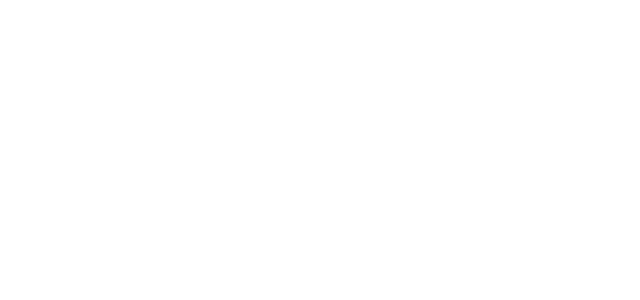
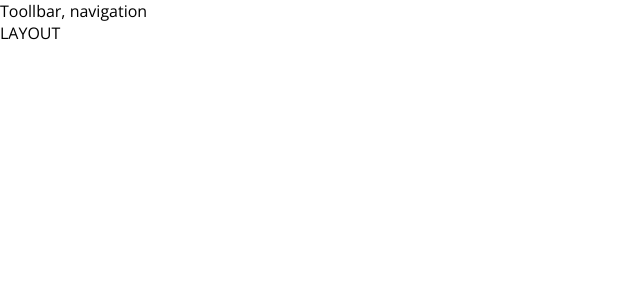
Before and after one commit to sheetal1403/React-Food-ordering-app, a React app: page / in a window 1280 px wide. Shown: the top 300 px of the page, without its empty margins (0-640 px from the left). Built offline with nearby package versions, Linux system fonts and the light colour scheme.

Commit message:
add the basic layout and components

```diff
--- a/src/App.js
+++ b/src/App.js
@@ -1,11 +1,11 @@
 import React from 'react';
-
+import Layout from '../src/components/Layout/Layout';
 
 
 function App() {
   return (
     <div>
-
+      <Layout>  LAYOUT</Layout>
     </div>
   );
 }
--- /dev/null
+++ b/src/components/Layout/Layout.js
@@ -0,0 +1,15 @@
+import React from 'react';
+import Aux from '../../hoc/Auxillary/Auxillary';
+
+const layout = (props) => {
+    return (
+        <Aux>
+            <div>Toollbar, navigation</div>
+            <main>
+                {props.children}
+            </main>
+        </Aux>
+    )
+}
+
+export default layout;
--- /dev/null
+++ b/src/hoc/Auxillary/Auxillary.js
@@ -0,0 +1,3 @@
+const Aux = (props) => props.children;
+
+export default Aux;
--- a/src/index.css
+++ b/src/index.css
@@ -1,8 +1,9 @@
 body {
   margin: 0;
-  font-family: -apple-system, BlinkMacSystemFont, 'Segoe UI', 'Roboto', 'Oxygen',
+  /* font-family: -apple-system, BlinkMacSystemFont, 'Segoe UI', 'Roboto', 'Oxygen',
     'Ubuntu', 'Cantarell', 'Fira Sans', 'Droid Sans', 'Helvetica Neue',
-    sans-serif;
+    sans-serif; */
+  font-family: 'Open Sans', sans-serif;
   -webkit-font-smoothing: antialiased;
   -moz-osx-font-smoothing: grayscale;
 }
```
